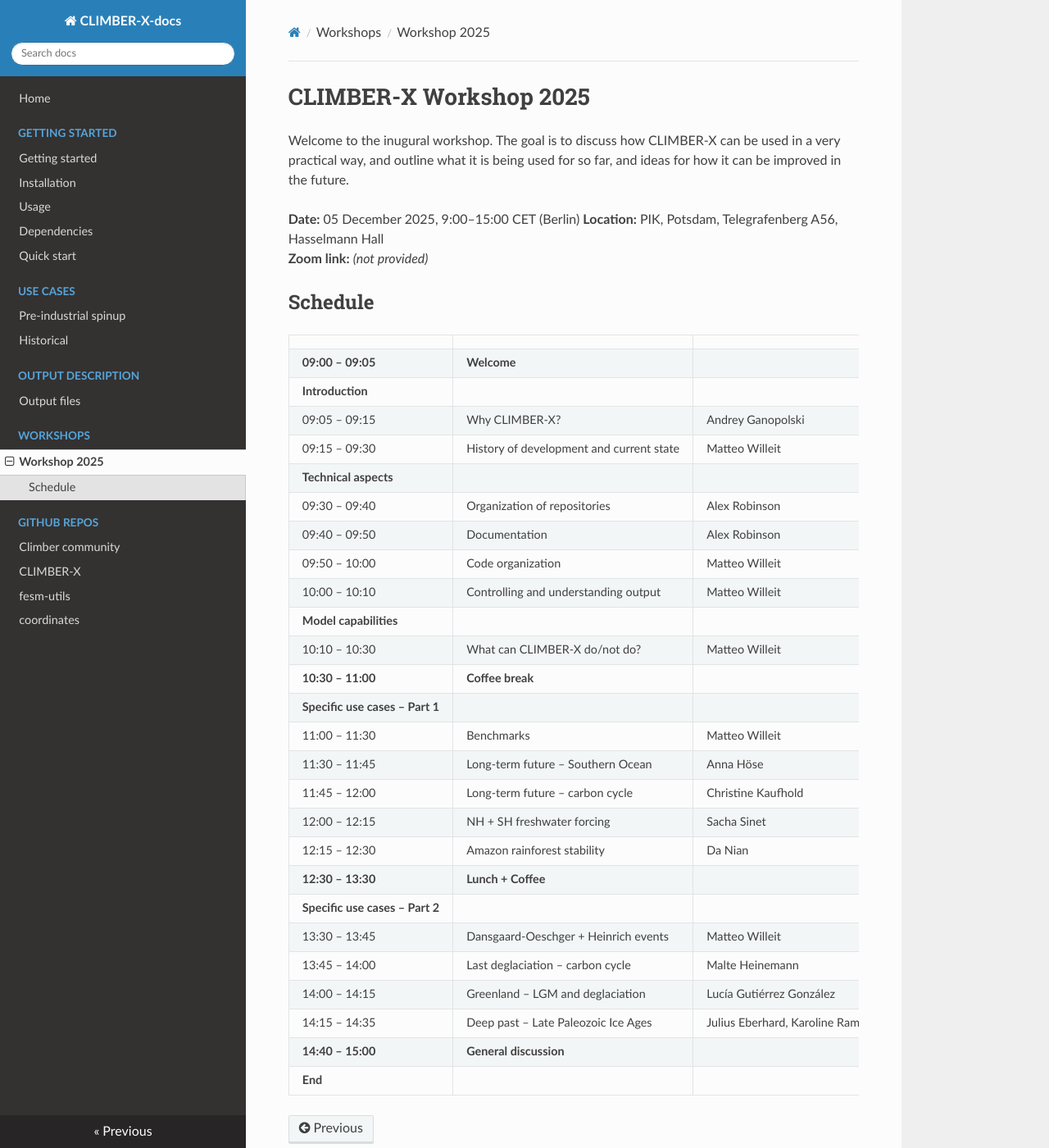
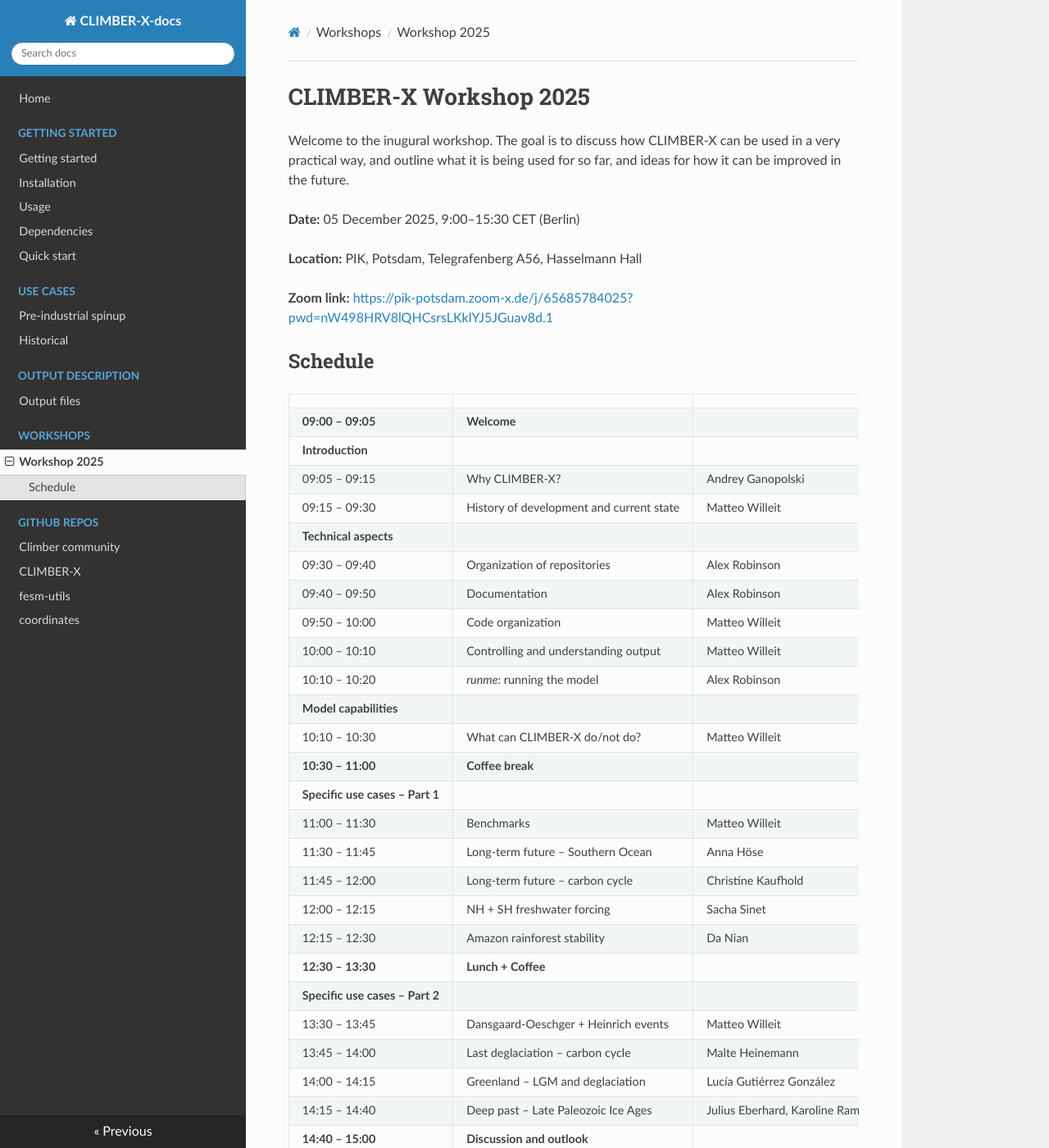
Before and after one commit to cxesmc/climber-docs, an MkDocs documentation site: the page built from docs/workshops/2025/index.md, in a window 1280 px wide and 1400 px high. Shown: the whole window at 82% size. Built offline with MkDocs 1.6.1, drawn with Linux system fonts in a browser that asks for light colours; nearby versions of some CDN libraries.

Commit message:
workshop agenda update

```diff
--- a/docs/workshops/2025/index.md
+++ b/docs/workshops/2025/index.md
@@ -3,9 +3,11 @@
 
 Welcome to the inugural workshop. The goal is to discuss how CLIMBER-X can be used in a very practical way, and outline what it is being used for so far, and ideas for how it can be improved in the future.
 
-**Date:** 05 December 2025, 9:00–15:00 CET (Berlin)
+**Date:** 05 December 2025, 9:00–15:30 CET (Berlin)
+
 **Location:** PIK, Potsdam, Telegrafenberg A56, Hasselmann Hall
-**Zoom link:** *(not provided)*
+
+**Zoom link:** [https://pik-potsdam.zoom-x.de/j/65685784025?pwd=nW498HRV8lQHCsrsLKklYJ5JGuav8d.1](https://pik-potsdam.zoom-x.de/j/65685784025?pwd=nW498HRV8lQHCsrsLKklYJ5JGuav8d.1)
 
 ## Schedule
 
@@ -20,6 +22,7 @@
 | 09:40 – 09:50	| Documentation 				| Alex Robinson
 | 09:50 – 10:00	| Code organization 				| Matteo Willeit
 | 10:00 – 10:10	| Controlling and understanding output		| Matteo Willeit
+| 10:10 – 10:20	| *runme*: running the model			| Alex Robinson
 | **Model capabilities**
 | 10:10 – 10:30 | What can CLIMBER-X do/not do? 		| Matteo Willeit
 | **10:30 – 11:00** | **Coffee break** |
@@ -34,6 +37,7 @@
 | 13:30 – 13:45	| Dansgaard-Oeschger + Heinrich events 		| Matteo Willeit
 | 13:45 – 14:00	| Last deglaciation – carbon cycle		| Malte Heinemann
 | 14:00 – 14:15	| Greenland – LGM and deglaciation		| Lucía Gutiérrez González
-| 14:15 – 14:35	| Deep past – Late Paleozoic Ice Ages		| Julius Eberhard, Karoline Ramin, Louis Lacassagne |
-| **14:40 – 15:00** | **General discussion**
+| 14:15 – 14:40	| Deep past – Late Paleozoic Ice Ages		| Julius Eberhard, Karoline Ramin, Louis Lacassagne |
+| **14:40 – 15:00** | **Discussion and outlook**
+| **15:00 – 15:30** | **Mixer**
 | **End**
```
